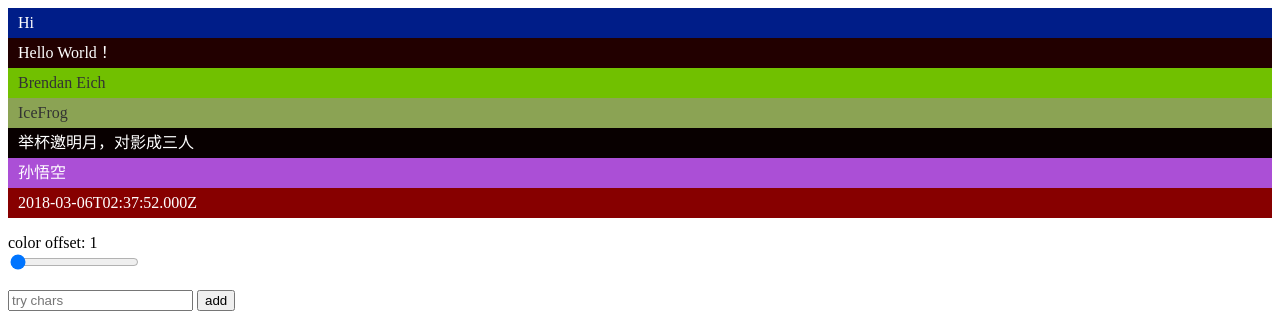
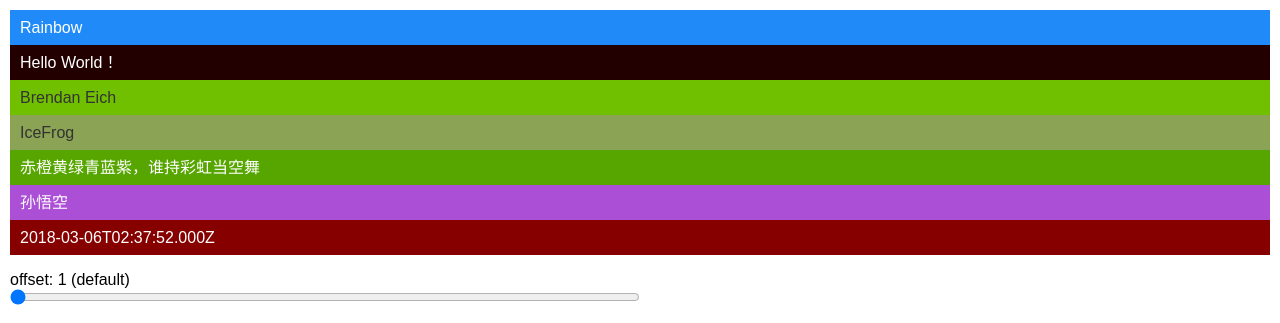
Before and after one commit to UncleBill/color-by-chars, a website: page index.html in a window 1280 px wide. Shown: the top 323 px of the page. Drawn offline with nearby package versions, Linux system fonts and the light colour scheme.

Commit message:
update example page

```diff
--- a/index.html
+++ b/index.html
@@ -2,41 +2,56 @@
 <html>
   <head>
     <meta http-equiv="content-type" content="text/html; charset=utf-8">
-    <title>colorByChars</title>
+    <title>Generate color by characters</title>
+    <link rel="stylesheet" href="https://cdnjs.cloudflare.com/ajax/libs/pure/1.0.0/pure-min.css" />
     <style>
+      [v-cloak] {
+        display: none;
+      }
+      body {
+        transition: all 0.1s ease;
+        padding: 10px;
+      }
       ul {
         margin: 0;
         padding: 0;
       }
       ul li {
-        height: 30px;
-        line-height: 30px;
+        height: 35px;
+        line-height: 35px;
         padding: 0 10px;
         list-style-type: none;
         margin: 0;
         transition: all 0.2s ease;
       }
+      input[type=range] {
+        width: 50%;
+      }
       .source-link {
         font-size: 18px;
         line-height: 25px;
       }
+      input[type=text] {
+        color: #333;
+      }
     </style>
   </head>
   <body>
-    <form id="examples" @submit.prevent='add'>
+    <form id="examples" class='pure-form' @submit.prevent='add' v-cloak>
       <ul>
         <li v-for='chars in examples' :style='colorize(chars)'>{{chars}}</li>
       </ul>
       <p>
         <label>
-          color offset: {{offset}}
+          offset: {{offset}} {{offset === 1 ? '(default)' : ''}}
           <br>
           <input type="range" step='1' max='10000' v-model='offset' name="offset">
         </label>
       </p>
       <p>
-        <input type="text" v-model='newchars' placeholder="try chars" autofocus>
-        <input type="submit" value='add'>
+        <input type="text" v-model.trim='newchars' placeholder="try chars" autofocus>
+        <input type="submit" value='add' class='pure-button pure-button-primary'>
+        {{newchars ? colorize(newchars)['background-color'] : ''}}
       </p>
     </form>
     <hr>
@@ -56,14 +71,29 @@
           newchars: '',
           offset: 1,
           examples: [
-            'Hi',
+            'Rainbow',
             'Hello World！',
             'Brendan Eich',
             'IceFrog',
-            '举杯邀明月，对影成三人', // Chinese poetry
-            '孙悟空', // Chinese myth character
+            '赤橙黄绿青蓝紫，谁持彩虹当空舞', // Chinese poetry
+            '孙悟空', // A Chinese myth character
             new Date().toISOString()
           ]
+        },
+        computed: {
+          bodyStyle () {
+            return this.newchars !== '' ? this.colorize(this.newchars) : null
+          }
+        },
+        watch: {
+          bodyStyle (newval) {
+            if (newval) {
+              document.body.style.backgroundColor = newval['background-color']
+              document.body.style.color = newval['color']
+            } else {
+              document.body.style = null
+            }
+          }
         },
         methods: {
           add () {
@@ -76,7 +106,7 @@
             var inverse = gray > 128 ? '#333' : 'white';
             console.log(`%c${chars}`, `background-color: rgb(${red}, ${green}, ${blue}); color: ${inverse}`);
             return {
-              'background-color': `rgb(${red}, ${green}, ${blue}`,
+              'background-color': `rgb(${red}, ${green}, ${blue})`,
               'color': inverse
             }
           }
```
Also changed, not shown: readme.md.
